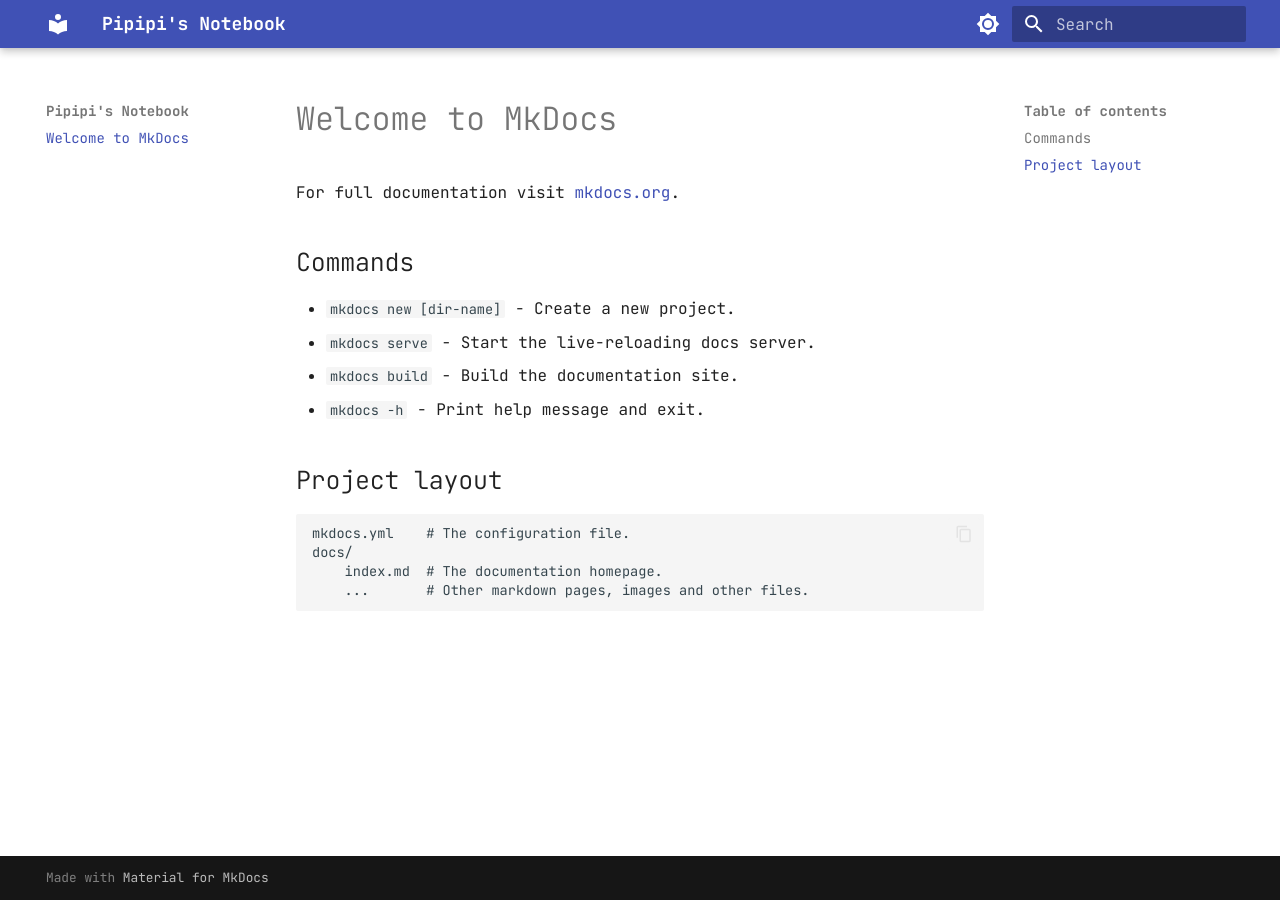
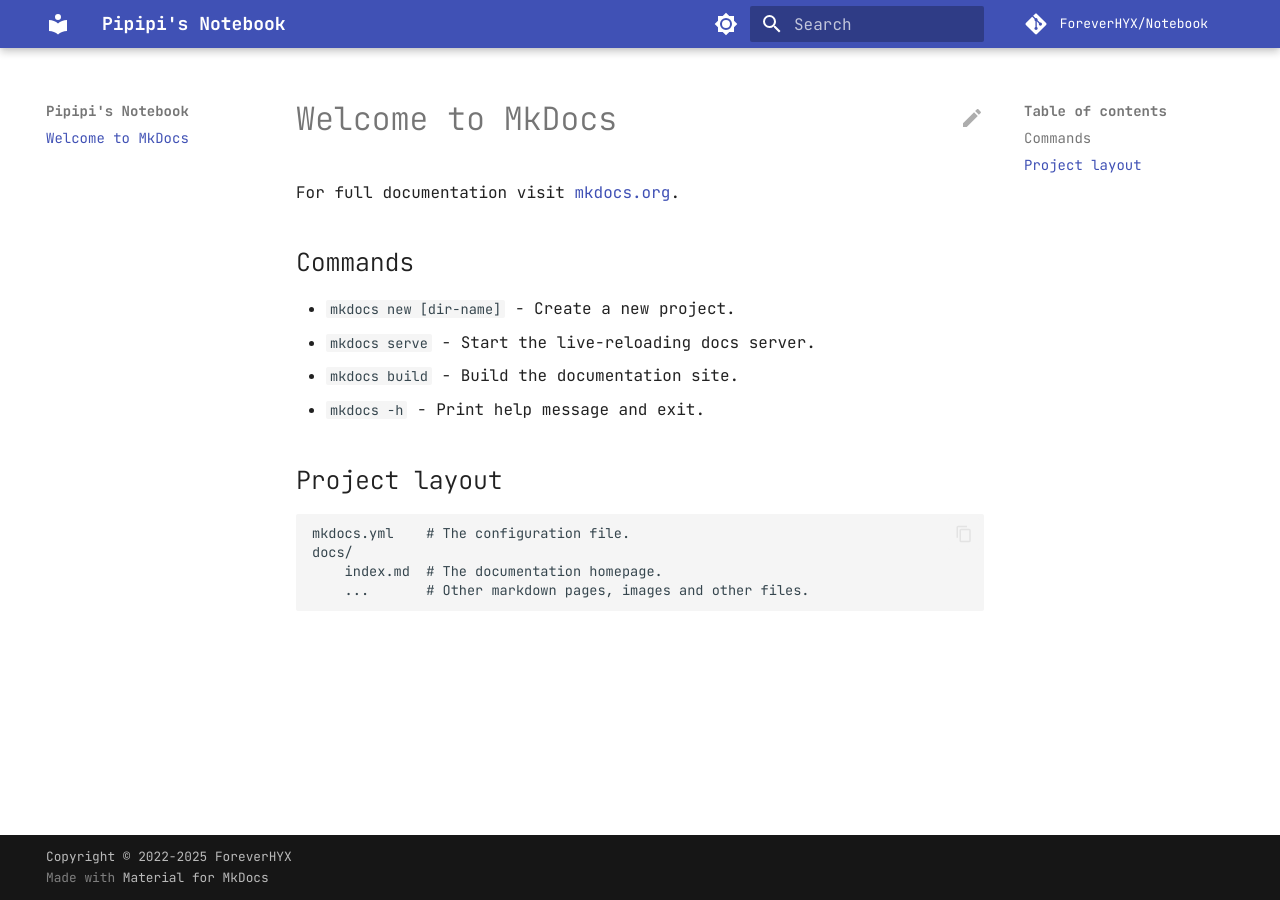
Before and after one commit to ForeverHYX/foreverhyx.github.io, an MkDocs documentation site: the page built from docs/index.md, in a window 1280 px wide. Built offline with MkDocs 1.6.1 and Material for MkDocs 9.7.7, drawn with Linux system fonts in a browser that asks for light colours; comment, search, counter and statistics services are not loaded.

Commit message:
Update mkdocs.yml

```diff
--- a/mkdocs.yml
+++ b/mkdocs.yml
@@ -1,5 +1,10 @@
 site_name: Pipipi's Notebook
 site_url: https://notebook.foreverhyx.top
+repo_name: ForeverHYX/Notebook
+repo_url: https://github.com/ForeverHYX/Notebook
+edit_uri: tree/master/docs
+site_description: Pipipi's Notebook
+copyright: Copyright &copy; 2022-2025 <a href="https://github.com/ForeverHYX" target="_blank" rel="noopener">ForeverHYX</a>
 
 theme:
   name: material
```
